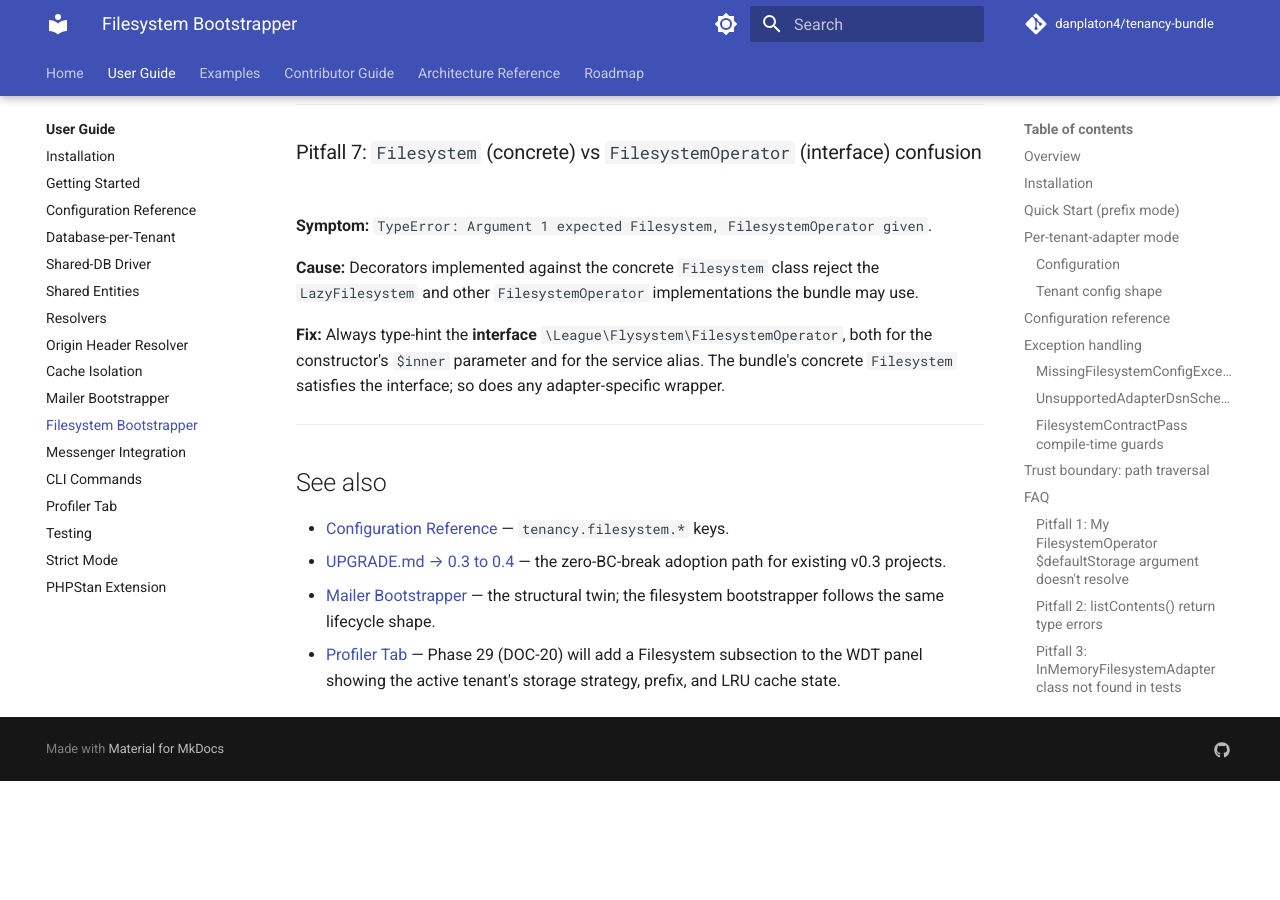
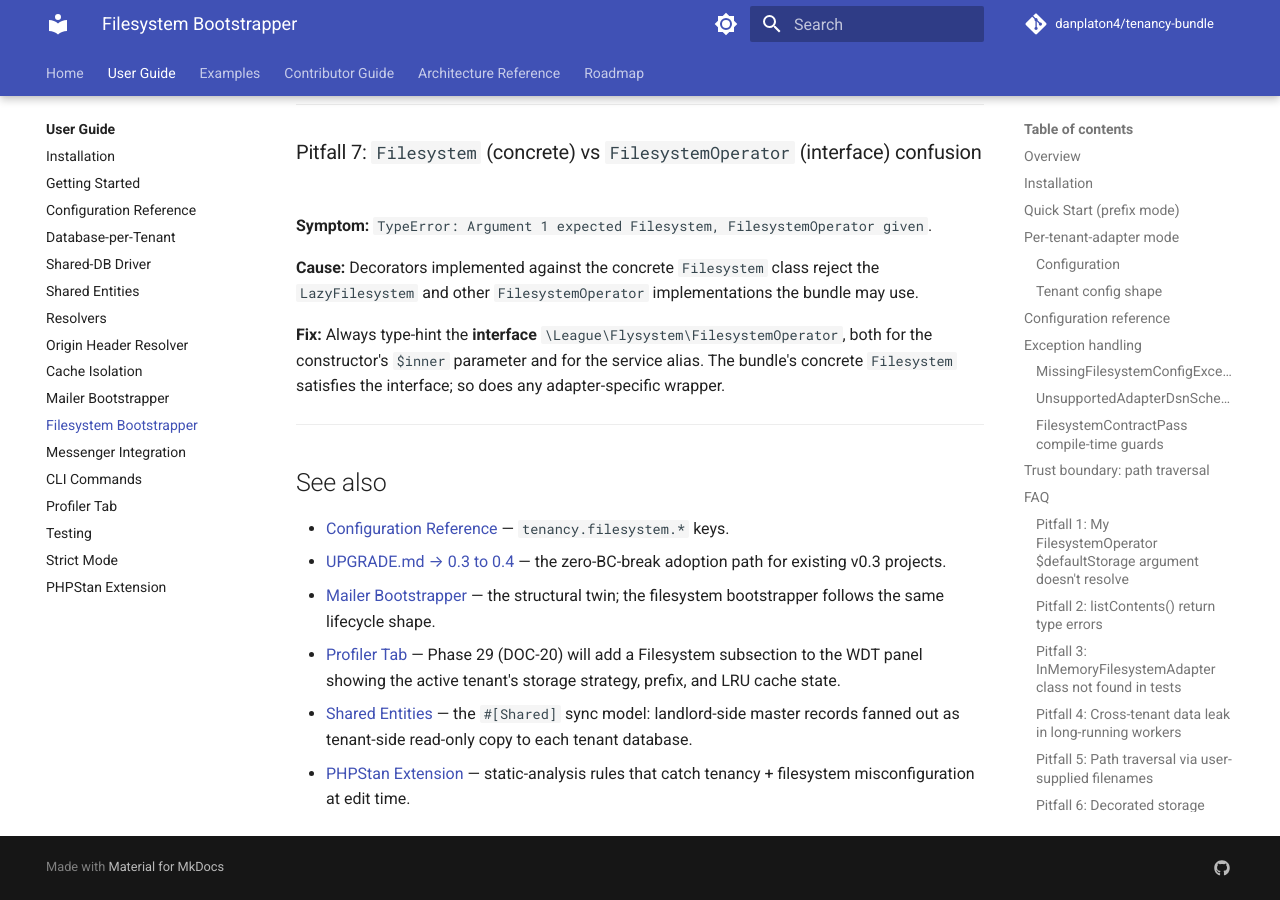
Before and after one commit to danplaton4/tenancy-bundle, an MkDocs documentation site: the page built from docs/user-guide/filesystem-bootstrapper.md, in a window 1280 px wide and 900 px high, scrolled down 9162 px. Built offline with MkDocs 1.6.1 and Material for MkDocs 9.7.7, drawn with Linux system fonts in a browser that asks for light colours; comment, search, counter and statistics services are not loaded; before the commit the page ends 9943 px from its top, so only the background shows below that; some of the changed text lies outside the part shown.

Commit message:
docs(29-02): fix services? no-op drift + add See-also cross-links (D-01)
- Replace stale 'limit scoping to these service IDs' comment with
  'reserved — no-op in v0.4; setting this key has no effect in the current release'
  matching TenantFilesystemConfigTrait.php line 29
- Add See-also bullet for shared-entities.md with both D-07 canonical phrases
  (landlord-side master, tenant-side read-only copy) for D-04 lint compliance
- Add See-also bullet for phpstan-extension.md

````diff
--- a/docs/user-guide/filesystem-bootstrapper.md
+++ b/docs/user-guide/filesystem-bootstrapper.md
@@ -202,7 +202,7 @@ tenancy:
 ?array{
     prefix?: string,          // override for prefix mode (defaults to 'tenant_{slug}/')
     adapter_dsn?: string,     // per_tenant_adapter DSN (e.g. 's3:///bucket?region=eu-central-1')
-    services?: string[],      // limit scoping to these service IDs (empty = all tagged)
+    services?: string[],      // reserved — no-op in v0.4; setting this key has no effect in the current release
 }
 ```
 
@@ -431,3 +431,5 @@ the constructor's `$inner` parameter and for the service alias. The bundle's con
   bootstrapper follows the same lifecycle shape.
 - [Profiler Tab](profiler-tab.md) — Phase 29 (DOC-20) will add a Filesystem subsection to
   the WDT panel showing the active tenant's storage strategy, prefix, and LRU cache state.
+- [Shared Entities](shared-entities.md) — the `#[Shared]` sync model: landlord-side master records fanned out as tenant-side read-only copy to each tenant database.
+- [PHPStan Extension](phpstan-extension.md) — static-analysis rules that catch tenancy + filesystem misconfiguration at edit time.
````
